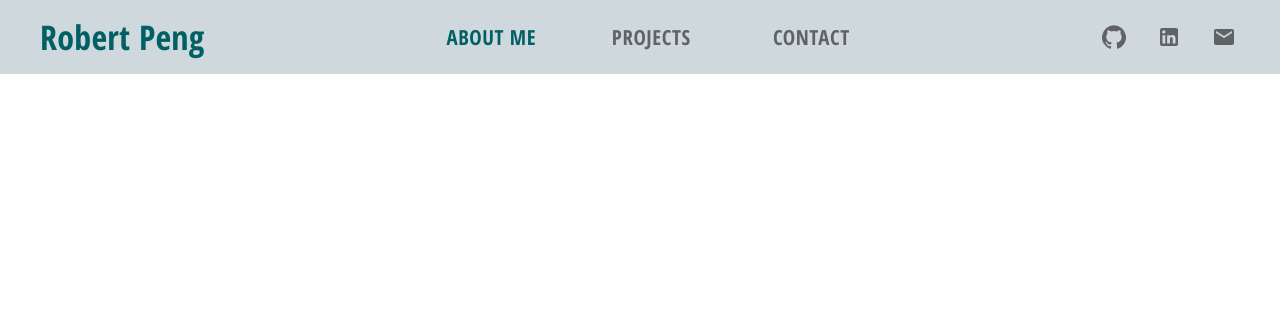
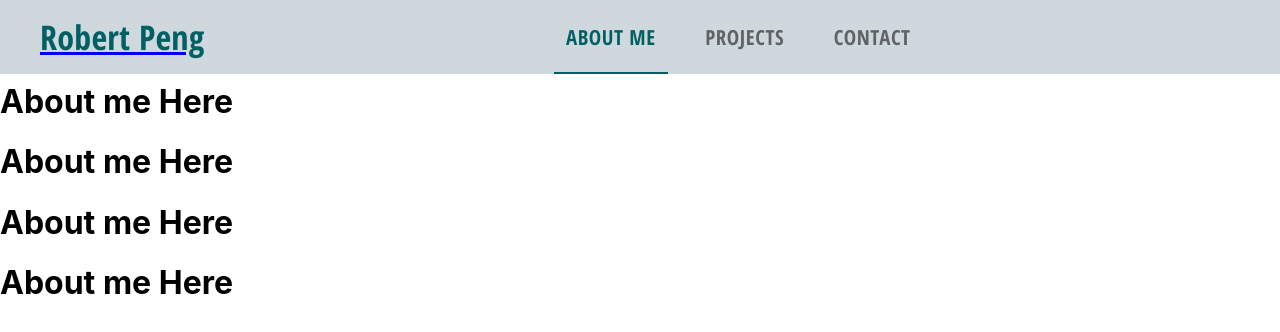
Before and after one commit to robertpengcode/My_Portfolio_Website, a React (Create React App) app: page /aboutme in a window 1280 px wide. Shown: the top 332 px of the page. Built offline with nearby package versions, Linux system fonts and the light colour scheme.

Commit message:
working on the tabs

```diff
--- /dev/null
+++ b/src/AboutMe.js
@@ -0,0 +1,16 @@
+import React from 'react';
+
+const AboutMe = () => {
+    return (
+
+        <div>
+            <h1>About me Here</h1>
+            <h1>About me Here</h1>
+            <h1>About me Here</h1>
+            <h1>About me Here</h1>
+            <h1>About me Here</h1>
+        </div>
+    )
+}
+
+export default AboutMe;
--- a/src/App.js
+++ b/src/App.js
@@ -1,22 +1,26 @@
 import React from "react";
+import { BrowserRouter, Route, Switch } from "react-router-dom";
 import Navbar from "./Navbar";
+import Home from "./Home";
+import AboutMe from "./AboutMe";
+import Projects from "./Projects";
+import Contact from "./Contact";
 //Material-UI
 import { ThemeProvider } from "@material-ui/styles";
-import theme from './Theme';
+import theme from "./Theme";
 
 function App() {
   return (
     <ThemeProvider theme={theme}>
-      <Navbar />
-      <h1>Hello Robert</h1>
-      {/* {[...new Array(200)]
-            .map(
-              () => `Cras mattis consectetur purus sit amet fermentum.
-Cras justo odio, dapibus ac facilisis in, egestas eget quam.
-Morbi leo risus, porta ac consectetur ac, vestibulum at eros.
-Praesent commodo cursus magna, vel scelerisque nisl consectetur et.`,
-            )
-            .join('\n')} */}
+      <BrowserRouter>
+        <Navbar />
+        <Switch>
+          <Route exact path="/" component={Home} />
+          <Route exact path="/aboutme" component={AboutMe} />
+          <Route exact path="/projects" component={Projects} />
+          <Route exact path="/contact" component={Contact} />
+        </Switch>
+      </BrowserRouter>
     </ThemeProvider>
   );
 }
--- /dev/null
+++ b/src/Contact.js
@@ -0,0 +1,9 @@
+import React from 'react';
+
+const Contact = () => {
+    return (
+        <h1>Contact Here</h1>
+    )
+}
+
+export default Contact;
--- /dev/null
+++ b/src/Home.js
@@ -0,0 +1,15 @@
+import React from 'react';
+
+const Home = () => {
+    return (
+        <div>
+            <h1>Home Here</h1>
+            <h1>Home Here</h1>
+            <h1>Home Here</h1>
+            <h1>Home Here</h1>
+            <h1>Home Here</h1>
+        </div>
+    )
+}
+
+export default Home;
--- a/src/Navbar.js
+++ b/src/Navbar.js
@@ -1,5 +1,5 @@
 import React from "react";
-//import { Link } from "react-router-dom";
+import { Link } from "react-router-dom";
 //Material-UI
 import AppBar from "@material-ui/core/AppBar";
 import Toolbar from "@material-ui/core/Toolbar";
@@ -13,7 +13,7 @@ import useScrollTrigger from "@material-ui/core/useScrollTrigger";
 import Tabs from "@material-ui/core/Tabs";
 import Tab from "@material-ui/core/Tab";
 import theme from "./Theme";
-import Link from "@material-ui/core/Link";
+//import Link from "@material-ui/core/Link";
 
 const useStyles = makeStyles({
   toolbarMargin: {
@@ -30,7 +30,9 @@ const useStyles = makeStyles({
   tab: {
     fontWeight: "bold",
     fontSize: "1.3rem",
-    fontFamily: "Open Sans Condensed"
+    fontFamily: "Open Sans Condensed",
+    minWidth: 10,
+    margin: "0.8rem"
   },
   link: {
     margin: "0.5rem"
@@ -59,23 +61,44 @@ const Navbar = () => {
     <ElevationScroll>
       <AppBar position="fixed" color="primary">
         <Toolbar>
-          <Typography variant="h4" color="secondary" className={classes.title}>
-            Robert Peng
-          </Typography>
+          <Link to="/" >
+            <Typography
+              variant="h4"
+              color="secondary"
+              className={classes.title}
+            >
+              Robert Peng
+            </Typography>
+          </Link>
           <Tabs
             value={value}
             onChange={handleChange}
-            aria-label="simple tabs example"
+            aria-label="Tabs on Navbar"
             textColor="secondary"
-            indicatorColor="primary"
+            indicatorColor="secondary"
             className={classes.tabContainer}
             centered
           >
-            <Tab className={classes.tab} label="About Me" />
-            <Tab className={classes.tab} label="Projects" />
-            <Tab className={classes.tab} label="Contact" />
+            <Tab
+              className={classes.tab}
+              label="About Me"
+              component={Link}
+              to="/aboutme"
+            />
+            <Tab
+              className={classes.tab}
+              label="Projects"
+              component={Link}
+              to="/projects"
+            />
+            <Tab
+              className={classes.tab}
+              label="Contact"
+              component={Link}
+              to="/contact"
+            />
           </Tabs>
-          <Link
+          {/* <Link
             target="_blank"
             href="https://github.com/robertpengcode"
             className={classes.link}
@@ -101,7 +124,7 @@ const Navbar = () => {
             <IconButton>
               <EmailIcon />
             </IconButton>
-          </Link>
+          </Link> */}
         </Toolbar>
       </AppBar>
     </ElevationScroll>
--- /dev/null
+++ b/src/Projects.js
@@ -0,0 +1,9 @@
+import React from 'react';
+
+const Projects = () => {
+    return (
+        <h1>Projects Here</h1>
+    )
+}
+
+export default Projects;
--- a/src/Theme.js
+++ b/src/Theme.js
@@ -11,7 +11,7 @@ const Theme = createMuiTheme({
   },
   status: {
     danger: 'orange'
-  }
+  },
 })
 
 export default Theme
```
